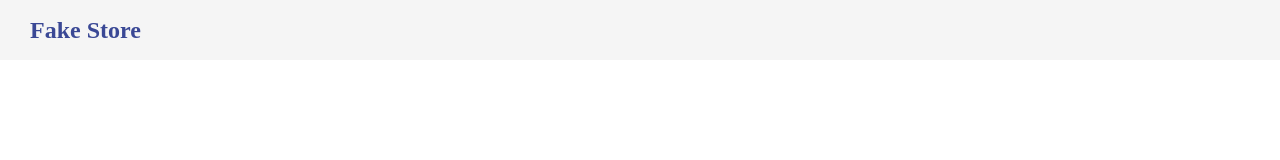
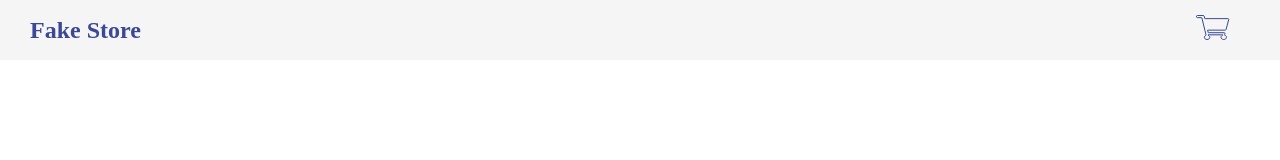
Before and after one commit to K00LRav/FakeStore, a React (Vite) app: page / in a window 1280 px wide. Shown: the top 160 px of the page. Built offline with nearby package versions, Linux system fonts and the light colour scheme.

Commit message:
added shopping cart

```diff
--- a/src/App.css
+++ b/src/App.css
@@ -13,4 +13,9 @@
   font-weight: 700;
   font-size: 24px;
   padding-left: 30px;
+  justify-content: space-between;
 }
+
+.logo{
+  padding-right: 50px;
+}
--- a/src/Header.jsx
+++ b/src/Header.jsx
@@ -1,9 +1,11 @@
 import React from 'react'
+
 
 function Header() {
   return (
     <div className ="header-container">
         <div className="title">Fake Store</div>
+        <div className="logo"><img src="./src/assets/shoppingcart.svg" alt="" /></div>
         </div>
   )
 }
```
Also changed, not shown: src/assets/shoppingcart.svg (added).
